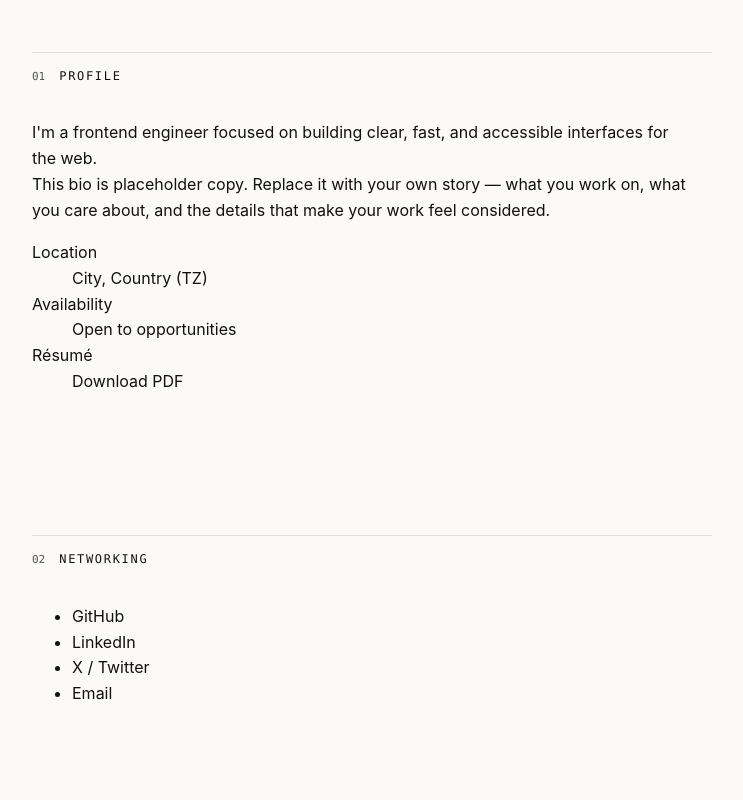
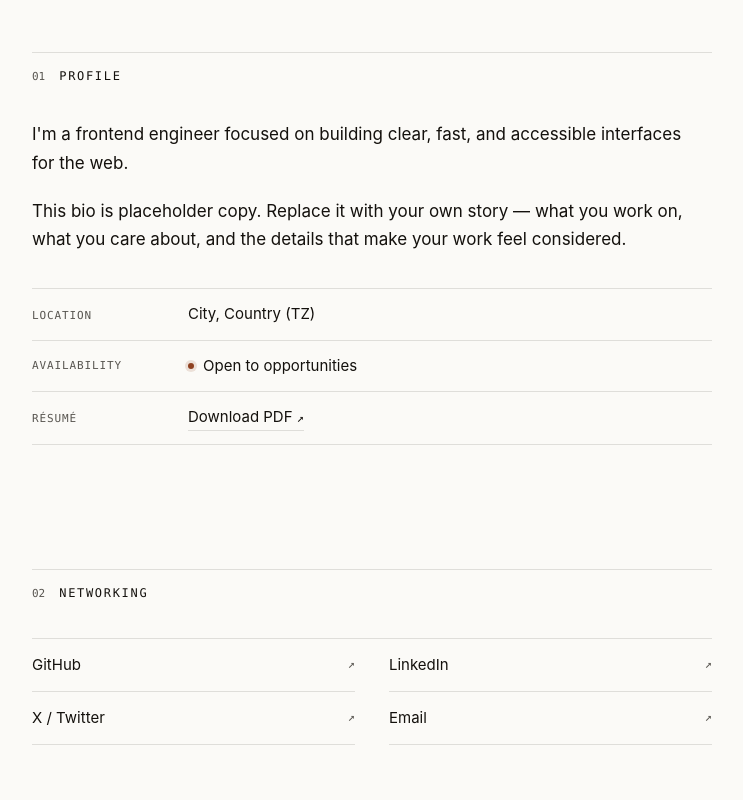
Before and after one commit to parth-p-chauhan/parth-p-chauhan.github.io, a Next.js app: page / in a window 1280 px wide. Shown: the part 440-1240 px from the top of the page, without its empty margins (268-1011 px from the left). Built offline with nearby package versions, Linux system fonts and the light colour scheme.

Commit message:
feat: add hero, profile, and networking sections

```diff
--- /dev/null
+++ b/src/components/About.module.css
@@ -0,0 +1,132 @@
+.bio {
+  max-width: 62ch;
+  margin-bottom: 34px;
+  font-size: 17px;
+  line-height: 1.7;
+}
+
+.bio p + p {
+  margin-top: 1.1em;
+}
+
+.facts {
+  margin: 0;
+  border-top: 1px solid var(--border);
+}
+
+.fact {
+  display: grid;
+  grid-template-columns: 132px minmax(0, 1fr);
+  gap: 12px 24px;
+  align-items: baseline;
+  padding: 13px 0;
+  border-bottom: 1px solid var(--border);
+}
+
+.fact dt {
+  font-family: var(--font-mono);
+  font-size: 11px;
+  letter-spacing: 0.08em;
+  text-transform: uppercase;
+  color: var(--muted);
+}
+
+.fact dd {
+  display: flex;
+  flex-wrap: wrap;
+  align-items: center;
+  gap: 9px;
+  margin: 0;
+  font-size: 15px;
+  color: var(--fg);
+}
+
+.dot {
+  flex: none;
+  width: 6px;
+  height: 6px;
+  border-radius: 50%;
+  background: var(--accent);
+  box-shadow: 0 0 0 3px var(--accent-soft);
+}
+
+.textLink {
+  padding-bottom: 1px;
+  color: var(--fg);
+  border-bottom: 1px solid var(--border);
+  transition:
+    color 0.15s ease,
+    border-color 0.15s ease;
+}
+
+.textLink:hover {
+  color: var(--accent);
+  border-color: var(--accent);
+}
+
+.arrow {
+  display: inline-block;
+  font-family: var(--font-mono);
+  font-size: 12px;
+  transition: transform 0.15s ease;
+}
+
+.textLink:hover .arrow {
+  transform: translate(2px, -2px);
+}
+
+.links {
+  display: grid;
+  grid-template-columns: repeat(2, minmax(0, 1fr));
+  column-gap: 34px;
+  margin: 0;
+  padding: 0;
+  list-style: none;
+  border-top: 1px solid var(--border);
+}
+
+.links li {
+  border-bottom: 1px solid var(--border);
+}
+
+.links a {
+  display: flex;
+  align-items: center;
+  justify-content: space-between;
+  gap: 16px;
+  min-height: 52px;
+  font-size: 15px;
+  color: var(--fg);
+  transition: color 0.15s ease;
+}
+
+.links a .arrow {
+  color: var(--muted);
+  transition:
+    transform 0.15s ease,
+    color 0.15s ease;
+}
+
+.links a:hover {
+  color: var(--accent);
+}
+
+.links a:hover .arrow {
+  color: var(--accent);
+  transform: translate(2px, -2px);
+}
+
+@media (max-width: 560px) {
+  .links {
+    grid-template-columns: 1fr;
+  }
+
+  .fact {
+    grid-template-columns: 1fr;
+    gap: 4px;
+  }
+
+  .bio {
+    font-size: 16.5px;
+  }
+}
--- /dev/null
+++ b/src/components/Hero.tsx
@@ -0,0 +1,17 @@
+import type { Hero as HeroContent } from "@/lib/content";
+
+interface HeroProps {
+  hero: HeroContent;
+}
+
+export function Hero({ hero }: HeroProps) {
+  return (
+    <section className="hero" aria-labelledby="hero-title">
+      <div className="container">
+        <p className="kicker">{hero.kicker}</p>
+        <h1 id="hero-title">{hero.name}</h1>
+        <p className="intro">{hero.intro}</p>
+      </div>
+    </section>
+  );
+}
--- /dev/null
+++ b/src/components/Networking.tsx
@@ -0,0 +1,24 @@
+import type { NetworkingLink } from "@/lib/content";
+
+import styles from "./About.module.css";
+
+interface NetworkingProps {
+  links: NetworkingLink[];
+}
+
+export function Networking({ links }: NetworkingProps) {
+  return (
+    <ul className={styles.links}>
+      {links.map((link) => (
+        <li key={link.id}>
+          <a href={link.href}>
+            {link.label}{" "}
+            <span className={styles.arrow} aria-hidden="true">
+              ↗
+            </span>
+          </a>
+        </li>
+      ))}
+    </ul>
+  );
+}
--- /dev/null
+++ b/src/components/Profile.tsx
@@ -0,0 +1,47 @@
+import type { Profile as ProfileContent } from "@/lib/content";
+
+import styles from "./About.module.css";
+
+interface ProfileProps {
+  profile: ProfileContent;
+  profileHtml: string;
+}
+
+export function Profile({ profile, profileHtml }: ProfileProps) {
+  return (
+    <>
+      <div
+        className={styles.bio}
+        dangerouslySetInnerHTML={{ __html: profileHtml }}
+      />
+      <dl className={styles.facts}>
+        {profile.facts.map((fact) => (
+          <div className={styles.fact} key={fact.label}>
+            <dt>{fact.label}</dt>
+            <dd>
+              {"value" in fact ? (
+                <>
+                  {fact.highlight ? (
+                    <span className={styles.dot} aria-hidden="true" />
+                  ) : null}
+                  {fact.value}
+                </>
+              ) : (
+                <a
+                  className={styles.textLink}
+                  href={fact.link.href}
+                  download={fact.link.download || undefined}
+                >
+                  {fact.link.label}{" "}
+                  <span className={styles.arrow} aria-hidden="true">
+                    ↗
+                  </span>
+                </a>
+              )}
+            </dd>
+          </div>
+        ))}
+      </dl>
+    </>
+  );
+}
--- a/src/pages/index.tsx
+++ b/src/pages/index.tsx
@@ -1,6 +1,9 @@
 import type { GetStaticProps } from "next";
 import Head from "next/head";
 
+import { Hero } from "@/components/Hero";
+import { Networking } from "@/components/Networking";
+import { Profile } from "@/components/Profile";
 import { Section } from "@/components/Section";
 import { SiteFooter } from "@/components/SiteFooter";
 import { SiteHeader } from "@/components/SiteHeader";
@@ -33,54 +36,14 @@ export default function Home({ content, profileHtml, year }: HomeProps) {
       <SiteHeader brand={content.brand} />
 
       <main id="main" tabIndex={-1}>
-        <section className="hero" aria-labelledby="hero-title">
-          <div className="container">
-            <p className="kicker">{content.hero.kicker}</p>
-            <h1 id="hero-title">{content.hero.name}</h1>
-            <p className="intro">{content.hero.intro}</p>
-          </div>
-        </section>
+        <Hero hero={content.hero} />
 
         <Section id="profile" number={1} title={content.labels.profile}>
-          <div
-            className="bio"
-            dangerouslySetInnerHTML={{ __html: profileHtml }}
-          />
-          <dl className="facts">
-            {content.profile.facts.map((fact) => (
-              <div className="fact" key={fact.label}>
-                <dt>{fact.label}</dt>
-                <dd>
-                  {"value" in fact ? (
-                    <>
-                      {fact.highlight ? (
-                        <span className="dot" aria-hidden="true" />
-                      ) : null}
-                      {fact.value}
-                    </>
-                  ) : (
-                    <a
-                      className="textLink"
-                      href={fact.link.href}
-                      download={fact.link.download || undefined}
-                    >
-                      {fact.link.label}
-                    </a>
-                  )}
-                </dd>
-              </div>
-            ))}
-          </dl>
+          <Profile profile={content.profile} profileHtml={profileHtml} />
         </Section>
 
         <Section id="networking" number={2} title={content.labels.networking}>
-          <ul className="links">
-            {content.networking.map((link) => (
-              <li key={link.id}>
-                <a href={link.href}>{link.label}</a>
-              </li>
-            ))}
-          </ul>
+          <Networking links={content.networking} />
         </Section>
 
         <Section id="experience" number={3} title={content.labels.experience}>
```
